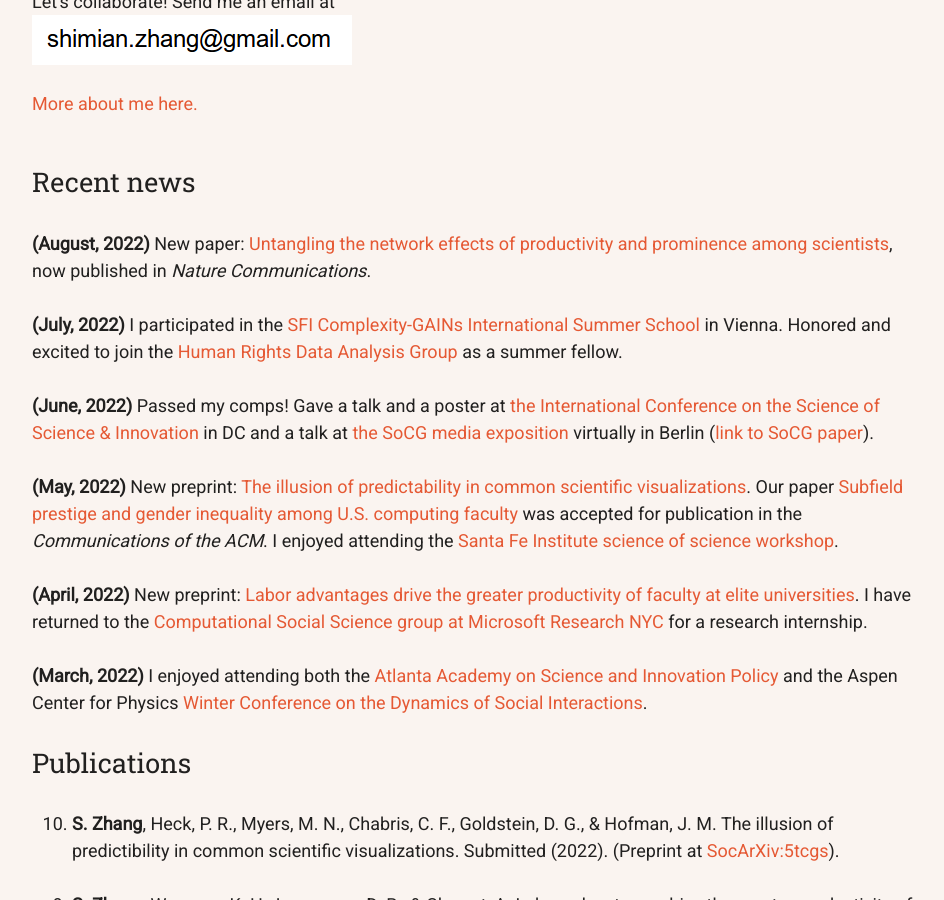
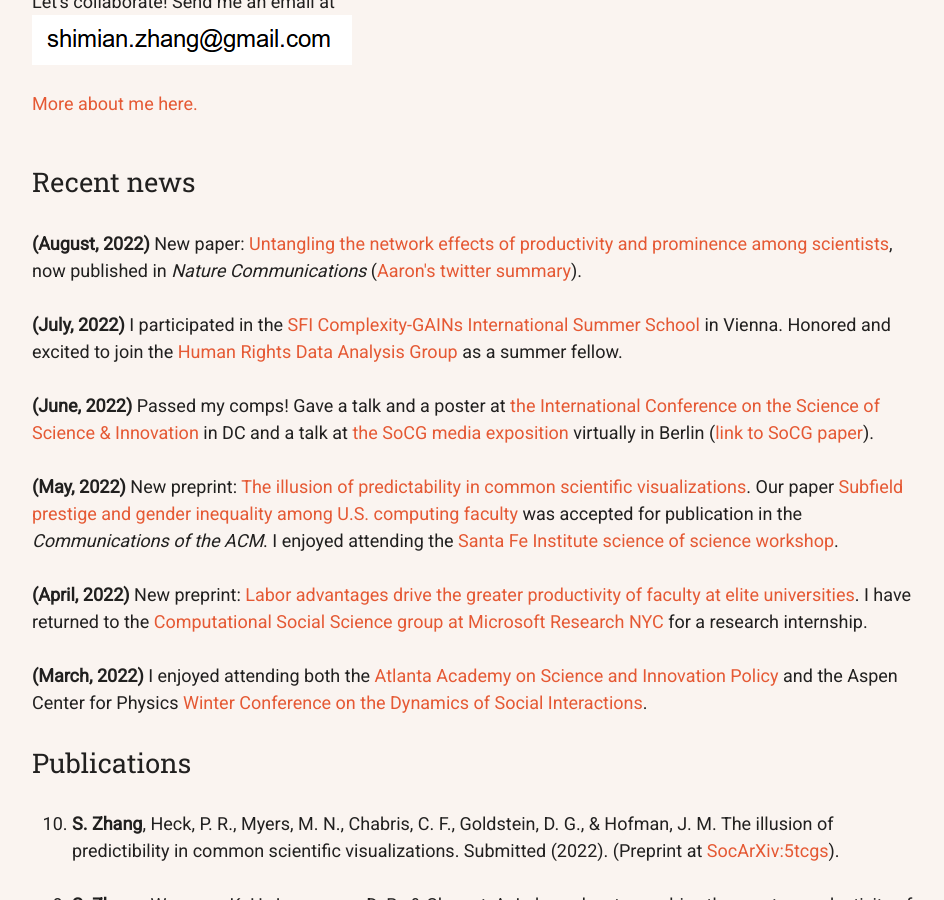
Before and after one commit to samzhang111/samzhang111.github.io, a Jekyll site: the page built from index.html, in a window 1280 px wide and 900 px high, scrolled down 766 px. Shown: the whole window, without its empty margins (160-1104 px from the left). Built offline with Jekyll 4.4.1, drawn with Linux system fonts in a browser that asks for light colours; nearby versions of some CDN libraries.

Commit message:
link to twitter thread

```diff
--- a/index.html
+++ b/index.html
@@ -51,7 +51,7 @@ layout: default
           <div class="sectitle">Recent news</div>
           <ul>
               <li> <b>(August, 2022)</b>
-                  New paper: <a href="https://www.nature.com/articles/s41467-022-32604-6" target="_blank">Untangling the network effects of productivity and prominence among scientists</a>, now published in <em>Nature Communications</em>.</li>
+                  New paper: <a href="https://www.nature.com/articles/s41467-022-32604-6" target="_blank">Untangling the network effects of productivity and prominence among scientists</a>, now published in <em>Nature Communications</em> (<a href="https://twitter.com/aaronclauset/status/1561758438564429824" target="_blank">Aaron's twitter summary</a>).</li>
               <li> <b>(July, 2022)</b>
                  I participated in the <a href="https://www.santafe.edu/engage/learn/programs/complexity-gains-international-summer-school" target="_blank">SFI Complexity-GAINs International Summer School</a> in Vienna.
                   Honored and excited to join the <a href="https://hrdag.org/" target="_blank">Human Rights Data Analysis Group</a> as a summer fellow.</li>
```
